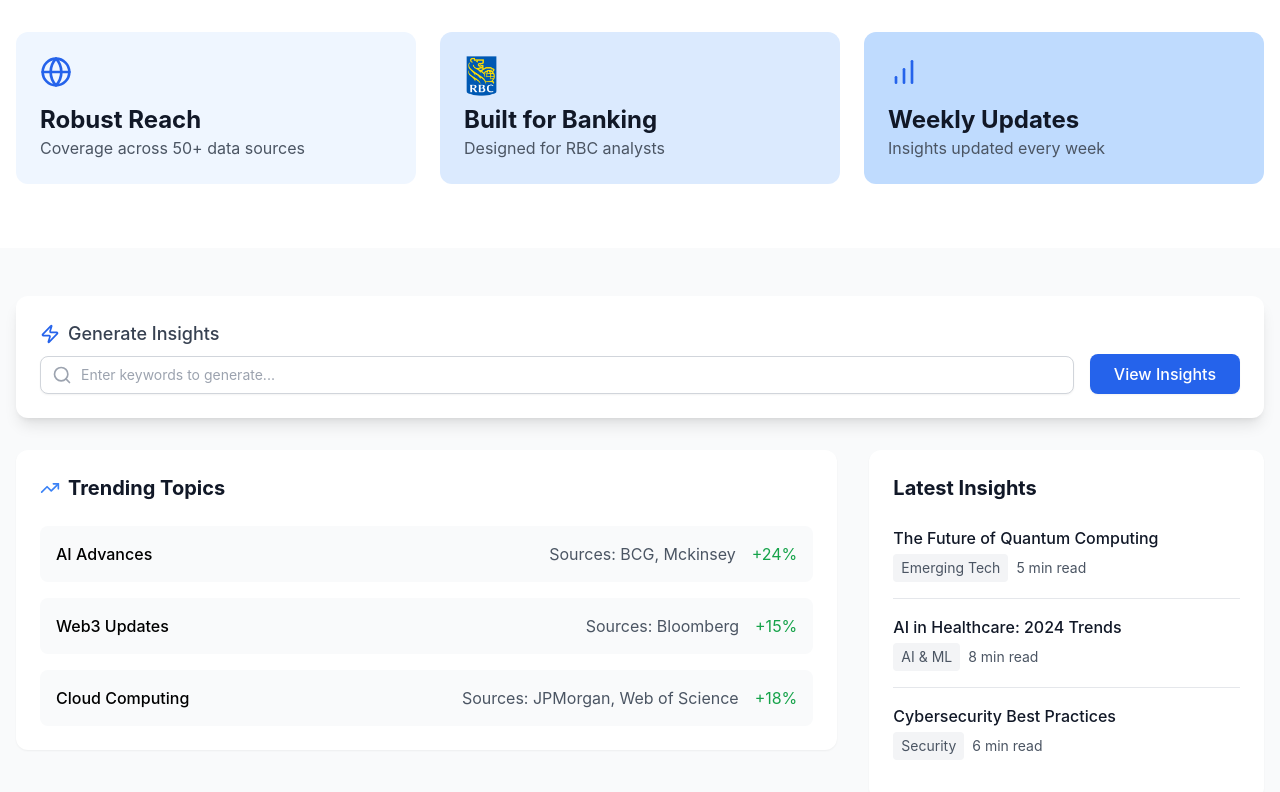
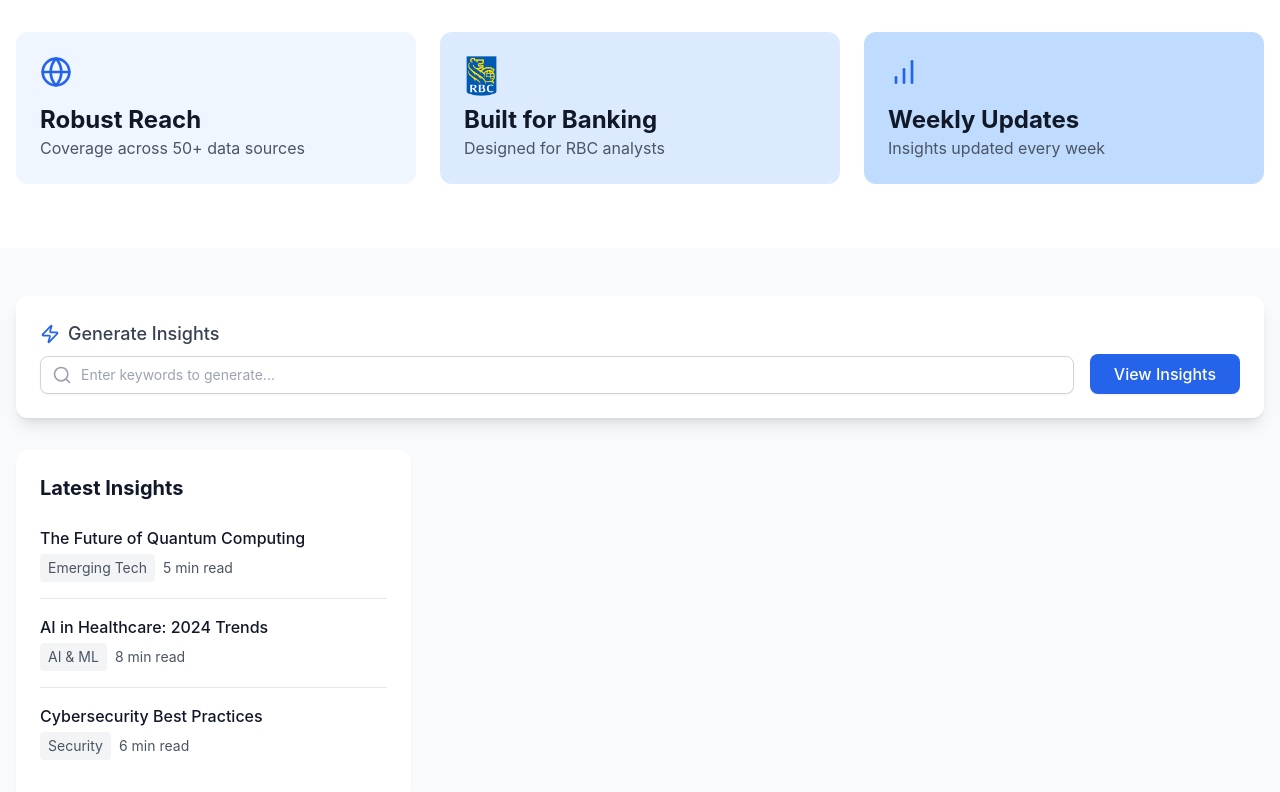
Before and after one commit to AndrewBliss4/techpulse, a React (Create React App) app in the folder techpulse/client/techpulse_app/: page / in a window 1280 px wide. Shown: the part 214-1006 px from the top of the page. Built offline with nearby package versions, Linux system fonts and the light colour scheme.

Commit message:
Updated app to include trending topics

```diff
--- a/techpulse/client/techpulse_app/src/components/Home.js
+++ b/techpulse/client/techpulse_app/src/components/Home.js
@@ -6,11 +6,11 @@ import { Bell, Search, TrendingUp, Zap, Globe, BarChart, Lightbulb } from 'lucid
 import parse from 'html-react-parser';
 
 const Home = () => {
-  const trendingTopics = [
-    { title: "AI Advances", sources: "BCG, Mckinsey", trend: "+24%" },
-    { title: "Web3 Updates", sources: "Bloomberg", trend: "+15%" },
-    { title: "Cloud Computing", sources: "JPMorgan, Web of Science", trend: "+18%" }
-  ];
+  // const trendingTopics = [
+  //   { title: "AI Advances", sources: "BCG, Mckinsey", trend: "+24%" },
+  //   { title: "Web3 Updates", sources: "Bloomberg", trend: "+15%" },
+  //   { title: "Cloud Computing", sources: "JPMorgan, Web of Science", trend: "+18%" }
+  // ];
 
   const latestInsights = [
     { title: "The Future of Quantum Computing", category: "Emerging Tech", readTime: "5 min" },
@@ -21,8 +21,10 @@ const Home = () => {
   //useStates for GPT output
   const [searchTerm, setSearchTerm] = useState("");
   const [textResult, setTextResult] = useState("");
+  const [trendingTopics, setTrendingTopics] = useState([]);
   const [loading, setLoading] = useState(false);
   const [renderText, setRenderText] = useState(false);
+  const [renderTrends, setRenderTrends] = useState(false);
 
   //function to fetch gpt data from server
   const handleSubmit = async (e) => {
@@ -35,7 +37,20 @@ const Home = () => {
     e.preventDefault()
 
     axios.post('http://localhost:4000/gpt', { prompt: searchTerm }).then((resp) => {
-      setTextResult(resp.data);
+
+      let resultArr = resp.data.split("***");
+      let tempTrendingTopics = [];
+
+      setTextResult(resultArr[0]);
+
+      //Handle trends
+      for (const entry of resultArr[1].split("/")) {
+        tempTrendingTopics.push(JSON.parse(entry));
+      };
+
+      setTrendingTopics(tempTrendingTopics);
+      setRenderTrends(true);
+
       console.log(resp.data);
       setRenderText(true);
 
@@ -190,7 +205,7 @@ const Home = () => {
 
         <div className="grid grid-cols-1 lg:grid-cols-3 gap-8">
           {/* Trending Topics */}
-          <div className="lg:col-span-2">
+          { renderTrends && <div className="lg:col-span-2">
             <div className="bg-white p-6 rounded-xl shadow-sm">
               <div className="flex items-center space-x-2 mb-6">
                 <TrendingUp className="h-5 w-5 text-blue-500" />
@@ -208,7 +223,7 @@ const Home = () => {
                 ))}
               </div>
             </div>
-          </div>
+          </div>}
 
           {/* Latest Insights */}
           <div className="bg-white p-6 rounded-xl shadow-sm">
```
Also changed, not shown: 2 other files (tests, documents, lock files or other folders).
